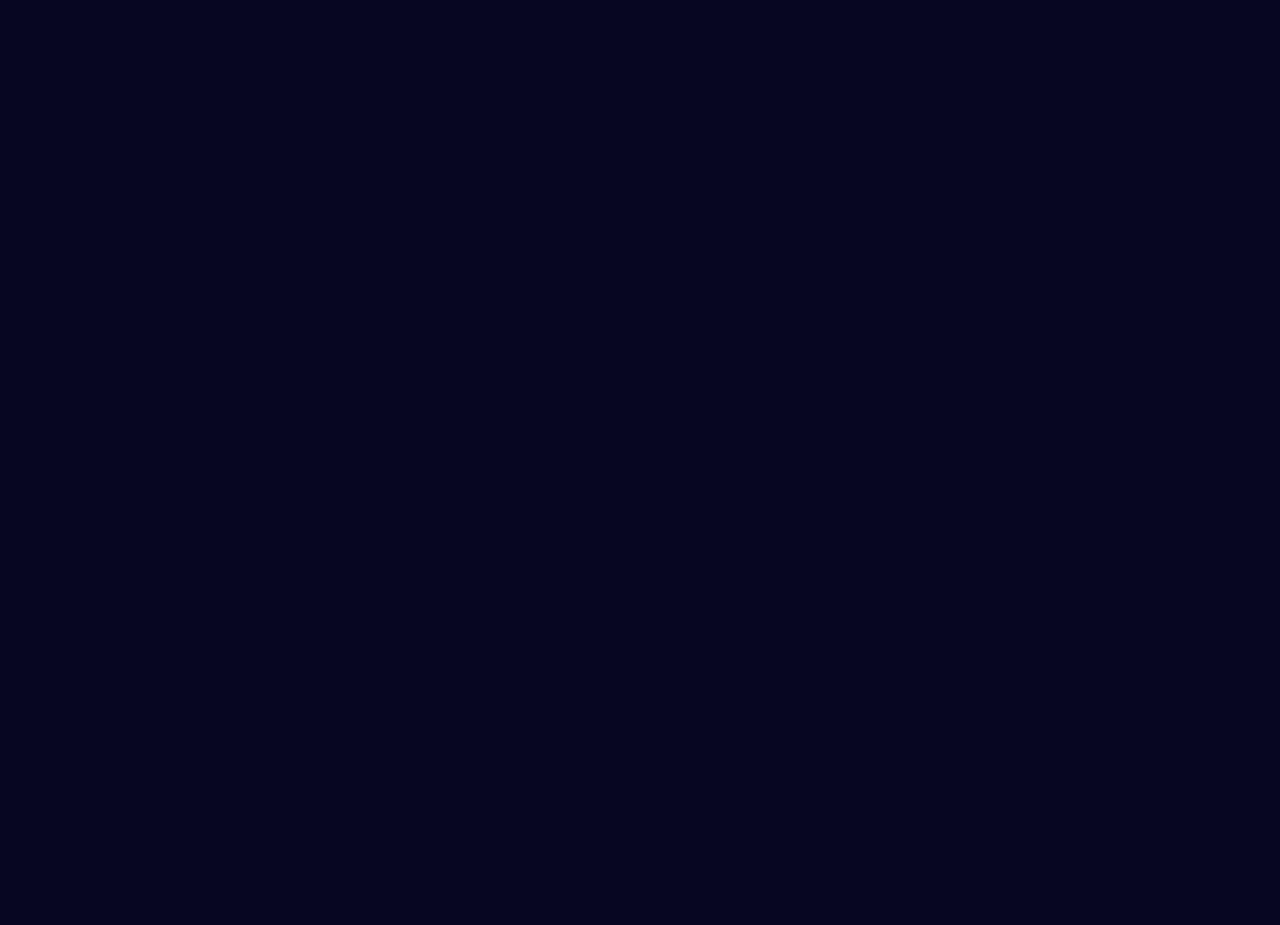
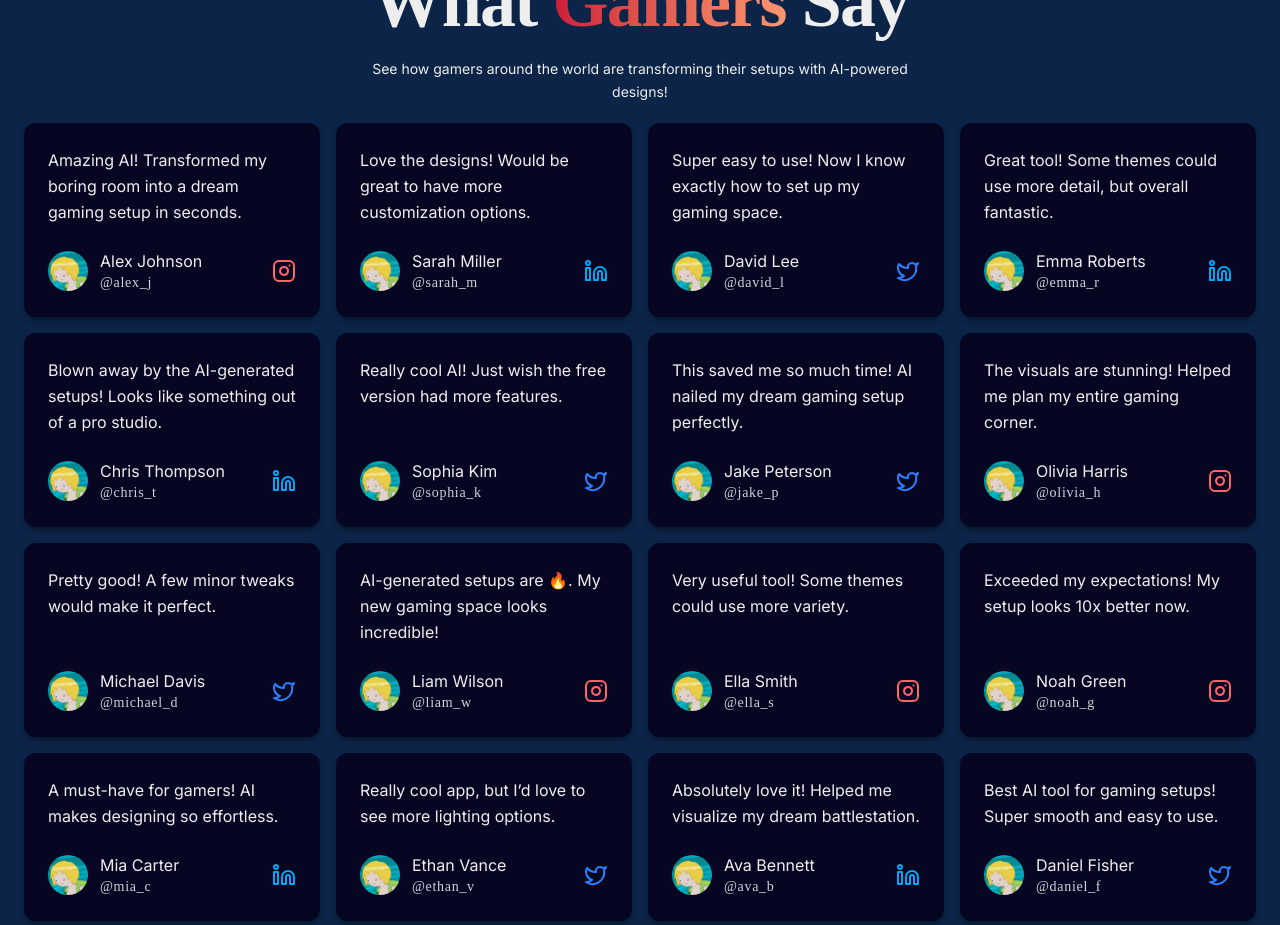
Before and after one commit to Anasbd05/stgaming, a Next.js app: page / in a window 1280 px wide. Shown: the part 1440-2365 px from the top of the page. Before the commit the page ends 1696 px from the top, so only its background shows below. Built offline with nearby package versions, Linux system fonts and the light colour scheme.

Commit message:
reviews added

```diff
--- a/src/app/globals.css
+++ b/src/app/globals.css
@@ -5,11 +5,11 @@
 @theme {
   --font-header: "Onest", "sans-serif";
   --color-background: #070622;
-  --color-foreground: #222831;
+  --color-foreground: #0B2447;
   --color-primary: #C80036;
   --color-secondary: #FF9C73;
   --color-accent: #FA4032;
-  --color-text: #eee;
+  --color-text: #eeeeee;
   --shadow-inset: 2px 2px 10px 0px #C80036 inset, -2px -2px 10px 0px #C80036 inset;
 }
 
--- a/src/app/page.tsx
+++ b/src/app/page.tsx
@@ -1,6 +1,7 @@
 import Features from "@/components/Features";
 import Hero from "@/components/Hero";
 import Navbar from "@/components/Navbar";
+import Reviews from "@/components/Reviews";
 
 export default function Home() {
   return (
@@ -8,6 +9,7 @@ export default function Home() {
       <Navbar />
       <Hero />
       <Features />
+      <Reviews />
 
     </div>
   );
--- a/src/assets/data.js
+++ b/src/assets/data.js
@@ -1,4 +1,6 @@
 import {Paintbrush, ShieldCheck, SwatchBook, Zap } from "lucide-react";
+import {Twitter , Linkedin ,Instagram} from 'lucide-react'
+
 
 const features = [
     {
@@ -28,3 +30,129 @@ const features = [
 ];
 
 export default features;
+
+export const reviews = [
+    {
+        name: "Alex Johnson",
+        username: "alex_j",
+        profileLink: "#",
+        comment: "Amazing AI! Transformed my boring room into a dream gaming setup in seconds.",
+        socialMedia :<Instagram className=' text-red-400' />
+
+    },
+    {
+        name: "Sarah Miller",
+        username: "sarah_m",
+        profileLink: "#",
+        comment: "Love the designs! Would be great to have more customization options.",
+        socialMedia : <Linkedin className=" text-sky-500"/>
+    },
+    {
+        name: "David Lee",
+        username: "david_l",
+        profileLink: "#",
+        comment: "Super easy to use! Now I know exactly how to set up my gaming space.",
+        socialMedia : <Twitter className=' text-blue-500' />
+
+    },
+    {
+        name: "Emma Roberts",
+        username: "emma_r",
+        profileLink: "#",
+        comment: "Great tool! Some themes could use more detail, but overall fantastic.",
+        socialMedia : <Linkedin className=" text-sky-500"/>
+    },
+    {
+        name: "Chris Thompson",
+        username: "chris_t",
+        profileLink: "#",
+        comment: "Blown away by the AI-generated setups! Looks like something out of a pro studio.",
+        socialMedia : <Linkedin className=" text-sky-500"/>
+    },
+    {
+        name: "Sophia Kim",
+        username: "sophia_k",
+        profileLink: "#",
+        comment: "Really cool AI! Just wish the free version had more features.",
+        socialMedia :<Twitter className=' text-blue-500' />
+
+    },
+    {
+        name: "Jake Peterson",
+        username: "jake_p",
+        profileLink: "#",
+        comment: "This saved me so much time! AI nailed my dream gaming setup perfectly.",
+        socialMedia :<Twitter className=' text-blue-500' />
+
+    },
+    {
+        name: "Olivia Harris",
+        username: "olivia_h",
+        profileLink: "#",
+        comment: "The visuals are stunning! Helped me plan my entire gaming corner.",
+        socialMedia :<Instagram className=' text-red-400' />
+
+    },
+    {
+        name: "Michael Davis",
+        username: "michael_d",
+        profileLink: "#",
+        comment: "Pretty good! A few minor tweaks would make it perfect.",
+        socialMedia :<Twitter className=' text-blue-500' />
+
+    },
+    {
+        name: "Liam Wilson",
+        username: "liam_w",
+        profileLink: "#",
+        comment: "AI-generated setups are 🔥. My new gaming space looks incredible!",
+        socialMedia :<Instagram className=' text-red-400' />
+
+    },
+    {
+        name: "Ella Smith",
+        username: "ella_s",
+        profileLink: "#",
+        comment: "Very useful tool! Some themes could use more variety.",
+        socialMedia :<Instagram className=' text-red-400' />
+
+    },
+    {
+        name: "Noah Green",
+        username: "noah_g",
+        profileLink: "#",
+        comment: "Exceeded my expectations! My setup looks 10x better now.",
+        socialMedia :<Instagram className=' text-red-400' />
+
+    },
+    {
+        name: "Mia Carter",
+        username: "mia_c",
+        profileLink: "#",
+        comment: "A must-have for gamers! AI makes designing so effortless.",
+        socialMedia : <Linkedin className=" text-sky-500"/>
+    },
+    {
+        name: "Ethan Vance",
+        username: "ethan_v",
+        profileLink: "#",
+        comment: "Really cool app, but I’d love to see more lighting options.",
+        socialMedia :<Twitter className=' text-blue-500' />
+
+    },
+    {
+        name: "Ava Bennett",
+        username: "ava_b",
+        profileLink: "#",
+        comment: "Absolutely love it! Helped me visualize my dream battlestation.",
+        socialMedia : <Linkedin className=" text-sky-500"/>
+    },
+    {
+        name: "Daniel Fisher",
+        username: "daniel_f",
+        profileLink: "#",
+        comment: "Best AI tool for gaming setups! Super smooth and easy to use.",
+        socialMedia :<Twitter className=' text-blue-500' />
+
+    }
+];
--- a/src/components/Hero.tsx
+++ b/src/components/Hero.tsx
@@ -2,7 +2,7 @@ import React from 'react'
 
 const Hero = () => {
     return (
-        <div className='h-screen mx-auto flex flex-col items-center  py-10 md:py-12 w-full lg:py-14  '>
+        <div className='md:h-screen mx-auto flex flex-col items-center  py-4 md:py-12 w-full lg:py-14  '>
             <div className='py-1.5 shadow-inset bg-gradient-to-r text-center border border-primary flex gap-4 justify-around items-center  w-2/4 md:w-2/5 my-4 rounded-full px-4'>
                 <p className='text-sm text-accent'>-43% off with code <span className='font-semibold'>WYDAD01</span></p>
             </div>
--- a/src/components/Navbar.tsx
+++ b/src/components/Navbar.tsx
@@ -8,6 +8,7 @@ const Navbar = () => {
             <Image src={"/logo.png"} alt='' height={55} width={55} />
             <ul className='hidden md:flex gap-6'>
                 <Link className='font-header text-lg py-1 px-4 hover:bg-primary duration-300 text-text rounded-md' href={"#features"}>Features</Link>
+                <Link className='font-header text-lg py-1 px-4 hover:bg-primary duration-300 text-text rounded-md' href={""}>Reviews</Link>
                 <Link className='font-header text-lg py-1 px-4 hover:bg-primary duration-300 text-text rounded-md' href={""}>Pricing</Link>
                 <Link className='font-header text-lg py-1 px-4 hover:bg-primary duration-300 text-text rounded-md' href={""}>Faqs</Link>
             </ul>
--- /dev/null
+++ b/src/components/Reviews.tsx
@@ -0,0 +1,38 @@
+import {reviews} from '@/assets/data'
+import Image from 'next/image'
+import Link from 'next/link'
+import React from 'react'
+
+const Reviews = () => {
+    return (
+        <div className='flex flex-col items-center py-4 md:py-12 w-full lg:py-1 bg-foreground'>
+            <h1 className='text-4xl font-semibold tracking-tight font-header md:text-5xl text-center lg:text-7xl'>What
+                <span className='bg-gradient-to-r from-primary  to-secondary bg-clip-text text-transparent'> Gamers </span>
+                Say
+            </h1>
+            <p className='text-sm my-5 max-w-lg md:max-w-xl text-center leading-relaxed '>
+                See how gamers around the world are transforming their setups with AI-powered designs!
+            </p>
+
+            <section className='grid md:px-6 sm:px-4 grid-cols-2 md:grid-cols-3 lg:grid-cols-4 gap-2 sm:gap-4 '>
+                {
+                    reviews.map((review) => (
+                        <main key={review.name} className='p-6 bg-background flex flex-col justify-between shadow-md shadow-black/30 rounded-xl' >
+                            <p className='leading-relaxed text-sm sm:text-base'>{review.comment}</p>
+                            <div className="flex mt-6 items-center gap-3">
+                                <Image alt='' src={"/profile.jpg"} className='rounded-full w-10 h-10 ' height={40} width={40} />
+                                <div className="flex flex-col">
+                                    <h1 className='text-sm md:text-base'>{review.name}</h1>
+                                    <h3 className='text-xs sm:text-sm tracking-wider sm:font-header text-gray-300'>@{review.username}</h3>
+                                </div>
+                                <Link className='ml-auto hidden sm:flex ' href={review.profileLink}>{review.socialMedia}</Link>
+                            </div>
+                        </main>
+                    ))
+                }
+            </section>
+        </div>
+    )
+}
+
+export default Reviews
```
Also changed, not shown: src/components/Features.tsx (+3 -5 lines), public/logo.png (deleted), public/profile.jpg (added), 1 other file (tests, documents, lock files or other folders).
